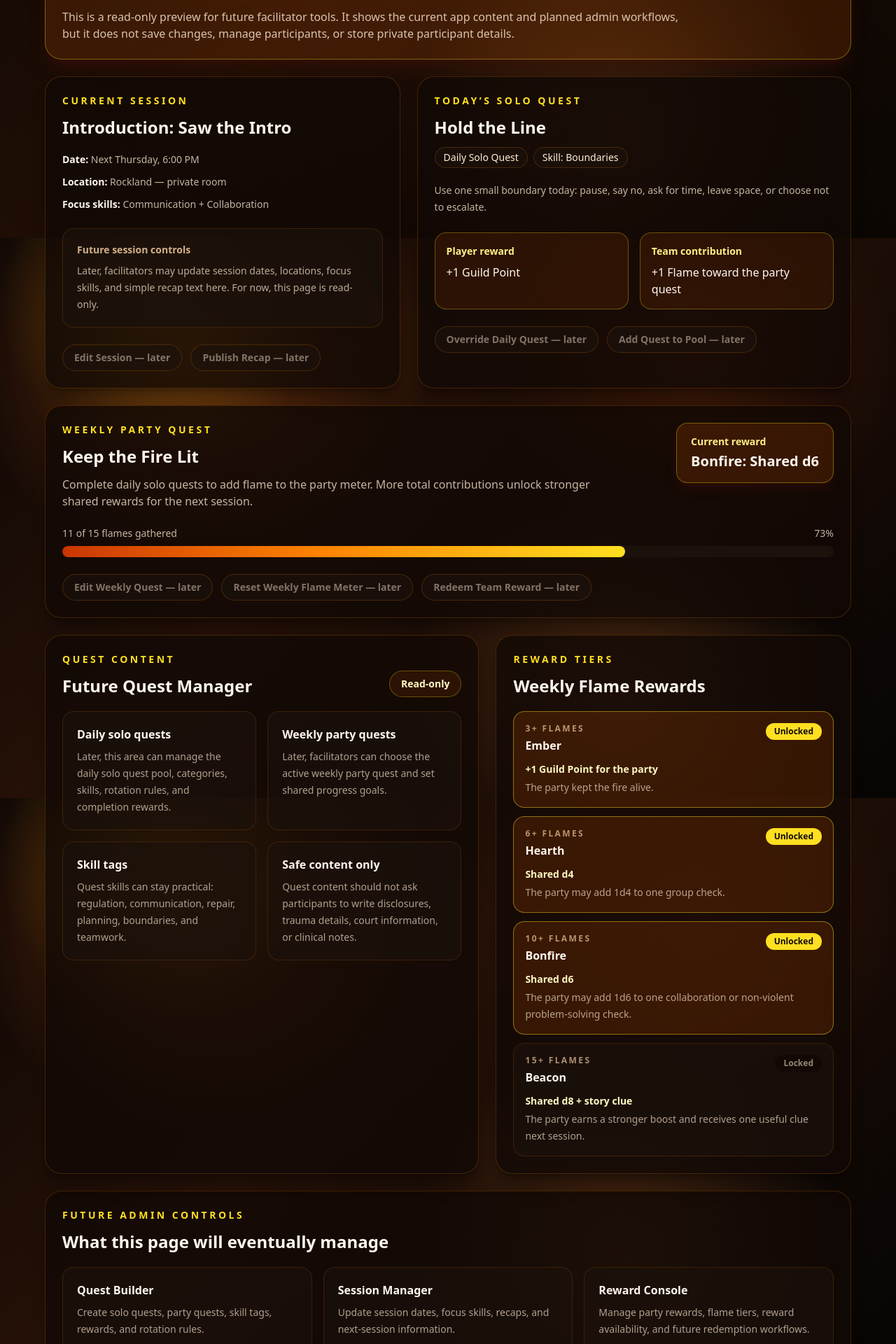
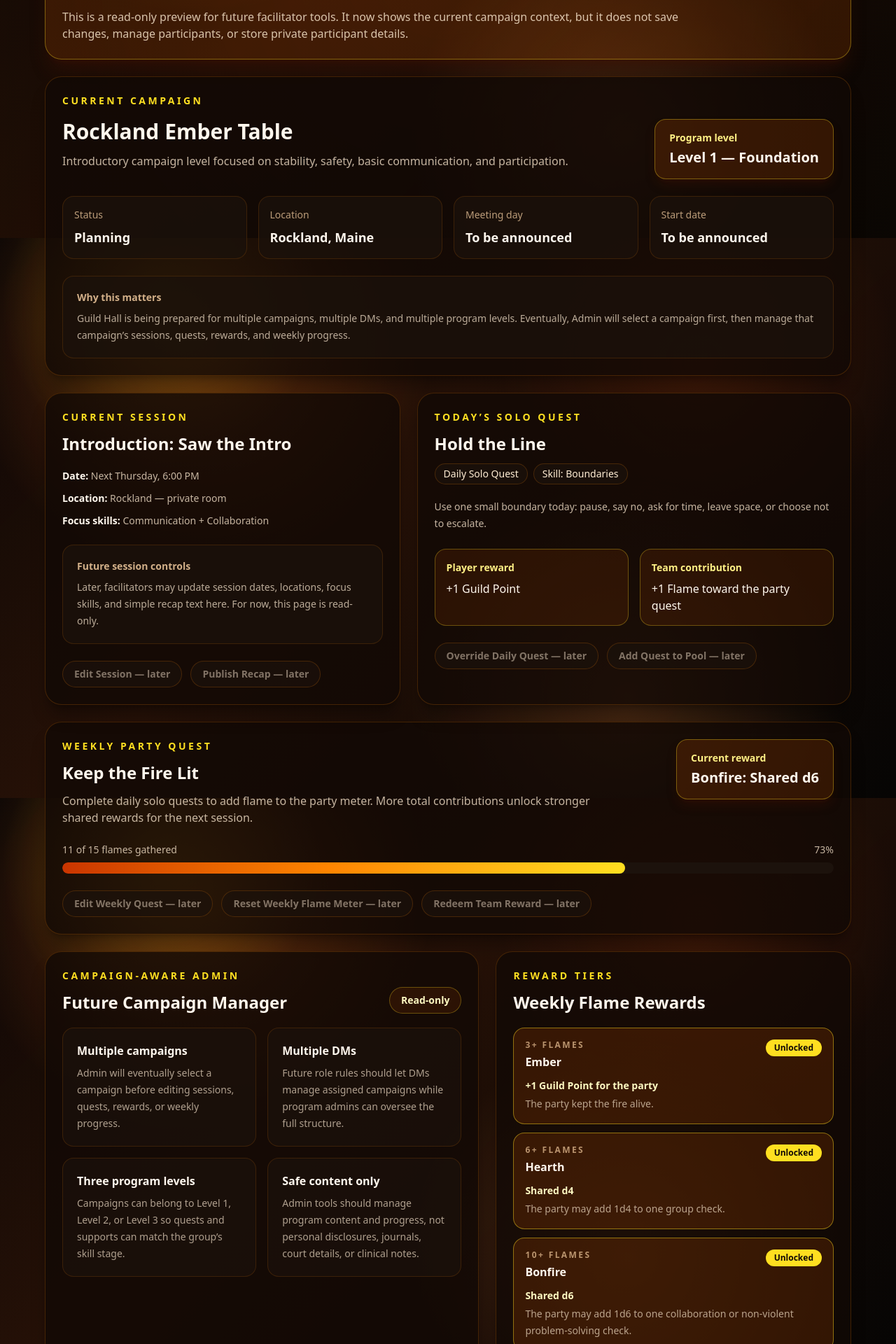
Before and after one commit to jahannlowe-stack/guild-hall-app, a Next.js app: page /admin in a window 1280 px wide. Shown: the part 460-2380 px from the top of the page at 70% size. Built offline with nearby package versions, Linux system fonts and the light colour scheme; no server answers; the database is empty.

Commit message:
Add campaign context to admin preview

```diff
--- a/app/admin/page.tsx
+++ b/app/admin/page.tsx
@@ -3,6 +3,7 @@ import { getGuildContent } from "@/lib/guild-content";
 
 export default async function AdminPage() {
   const {
+    campaign,
     dailySoloQuest,
     weeklyPartyQuest,
     rewardTiers,
@@ -21,10 +22,78 @@ export default async function AdminPage() {
           Guild Hall Control Room
         </h1>
         <p className="mt-4 max-w-4xl text-orange-100/80">
-          This is a read-only preview for future facilitator tools. It shows the
-          current app content and planned admin workflows, but it does not save
-          changes, manage participants, or store private participant details.
+          This is a read-only preview for future facilitator tools. It now shows
+          the current campaign context, but it does not save changes, manage
+          participants, or store private participant details.
         </p>
+      </section>
+
+      <section className="mt-6 rounded-3xl border border-orange-400/20 bg-[#120905]/80 p-6 shadow-xl shadow-black/30">
+        <p className="text-sm font-semibold uppercase tracking-[0.25em] text-yellow-300">
+          Current Campaign
+        </p>
+
+        <div className="mt-4 flex flex-col gap-5 lg:flex-row lg:items-start lg:justify-between">
+          <div>
+            <h2 className="text-3xl font-bold text-orange-50">
+              {campaign.name}
+            </h2>
+            <p className="mt-3 max-w-3xl text-orange-100/75">
+              {campaign.programLevel.description}
+            </p>
+          </div>
+
+          <div className="rounded-2xl border border-yellow-300/35 bg-orange-500/15 px-5 py-4 shadow-lg shadow-orange-950/40">
+            <p className="text-sm font-semibold text-yellow-200">
+              Program level
+            </p>
+            <p className="mt-1 text-xl font-bold text-orange-50">
+              {campaign.programLevel.name}
+            </p>
+          </div>
+        </div>
+
+        <div className="mt-6 grid gap-4 md:grid-cols-4">
+          <div className="rounded-2xl border border-orange-400/15 bg-[#1c120c]/80 p-4">
+            <p className="text-sm text-orange-200/70">Status</p>
+            <p className="mt-2 text-lg font-bold capitalize text-orange-50">
+              {campaign.status}
+            </p>
+          </div>
+
+          <div className="rounded-2xl border border-orange-400/15 bg-[#1c120c]/80 p-4">
+            <p className="text-sm text-orange-200/70">Location</p>
+            <p className="mt-2 text-lg font-bold text-orange-50">
+              {campaign.location}
+            </p>
+          </div>
+
+          <div className="rounded-2xl border border-orange-400/15 bg-[#1c120c]/80 p-4">
+            <p className="text-sm text-orange-200/70">Meeting day</p>
+            <p className="mt-2 text-lg font-bold text-orange-50">
+              {campaign.meetingDay}
+            </p>
+          </div>
+
+          <div className="rounded-2xl border border-orange-400/15 bg-[#1c120c]/80 p-4">
+            <p className="text-sm text-orange-200/70">Start date</p>
+            <p className="mt-2 text-lg font-bold text-orange-50">
+              {campaign.startDate}
+            </p>
+          </div>
+        </div>
+
+        <div className="mt-6 rounded-2xl border border-orange-400/15 bg-[#1c120c]/80 p-5">
+          <p className="text-sm font-semibold text-orange-200/80">
+            Why this matters
+          </p>
+          <p className="mt-2 text-sm leading-6 text-orange-100/70">
+            Guild Hall is being prepared for multiple campaigns, multiple DMs,
+            and multiple program levels. Eventually, Admin will select a
+            campaign first, then manage that campaign’s sessions, quests,
+            rewards, and weekly progress.
+          </p>
+        </div>
       </section>
 
       <section className="mt-6 grid gap-6 lg:grid-cols-[0.9fr_1.1fr]">
@@ -204,10 +273,10 @@ export default async function AdminPage() {
           <div className="flex flex-col gap-3 sm:flex-row sm:items-end sm:justify-between">
             <div>
               <p className="text-sm font-semibold uppercase tracking-[0.25em] text-yellow-300">
-                Quest Content
+                Campaign-Aware Admin
               </p>
               <h2 className="mt-3 text-2xl font-bold text-orange-50">
-                Future Quest Manager
+                Future Campaign Manager
               </h2>
             </div>
 
@@ -218,34 +287,37 @@ export default async function AdminPage() {
 
           <div className="mt-5 grid gap-4 md:grid-cols-2">
             <div className="rounded-2xl border border-orange-400/15 bg-[#1c120c]/70 p-5">
-              <h3 className="font-bold text-orange-50">Daily solo quests</h3>
+              <h3 className="font-bold text-orange-50">Multiple campaigns</h3>
               <p className="mt-2 text-sm leading-6 text-orange-100/65">
-                Later, this area can manage the daily solo quest pool,
-                categories, skills, rotation rules, and completion rewards.
+                Admin will eventually select a campaign before editing sessions,
+                quests, rewards, or weekly progress.
               </p>
             </div>
 
             <div className="rounded-2xl border border-orange-400/15 bg-[#1c120c]/70 p-5">
-              <h3 className="font-bold text-orange-50">Weekly party quests</h3>
+              <h3 className="font-bold text-orange-50">Multiple DMs</h3>
               <p className="mt-2 text-sm leading-6 text-orange-100/65">
-                Later, facilitators can choose the active weekly party quest and
-                set shared progress goals.
+                Future role rules should let DMs manage assigned campaigns while
+                program admins can oversee the full structure.
               </p>
             </div>
 
             <div className="rounded-2xl border border-orange-400/15 bg-[#1c120c]/70 p-5">
-              <h3 className="font-bold text-orange-50">Skill tags</h3>
+              <h3 className="font-bold text-orange-50">
+                Three program levels
+              </h3>
               <p className="mt-2 text-sm leading-6 text-orange-100/65">
-                Quest skills can stay practical: regulation, communication,
-                repair, planning, boundaries, and teamwork.
+                Campaigns can belong to Level 1, Level 2, or Level 3 so quests
+                and supports can match the group’s skill stage.
               </p>
             </div>
 
             <div className="rounded-2xl border border-orange-400/15 bg-[#1c120c]/70 p-5">
               <h3 className="font-bold text-orange-50">Safe content only</h3>
               <p className="mt-2 text-sm leading-6 text-orange-100/65">
-                Quest content should not ask participants to write disclosures,
-                trauma details, court information, or clinical notes.
+                Admin tools should manage program content and progress, not
+                personal disclosures, journals, court details, or clinical
+                notes.
               </p>
             </div>
           </div>
@@ -317,26 +389,26 @@ export default async function AdminPage() {
 
         <div className="mt-5 grid gap-4 md:grid-cols-3">
           <div className="rounded-2xl border border-orange-400/15 bg-[#1c120c]/70 p-5">
-            <h3 className="font-bold text-orange-50">Quest Builder</h3>
+            <h3 className="font-bold text-orange-50">Campaign Manager</h3>
             <p className="mt-2 text-sm leading-6 text-orange-100/65">
-              Create solo quests, party quests, skill tags, rewards, and
-              rotation rules.
+              Create campaigns, assign program levels, set locations, and manage
+              campaign status.
             </p>
           </div>
 
           <div className="rounded-2xl border border-orange-400/15 bg-[#1c120c]/70 p-5">
-            <h3 className="font-bold text-orange-50">Session Manager</h3>
+            <h3 className="font-bold text-orange-50">DM Assignments</h3>
             <p className="mt-2 text-sm leading-6 text-orange-100/65">
-              Update session dates, focus skills, recaps, and next-session
-              information.
+              Assign DMs and facilitators to campaigns after authentication and
+              role permissions are designed.
             </p>
           </div>
 
           <div className="rounded-2xl border border-orange-400/15 bg-[#1c120c]/70 p-5">
-            <h3 className="font-bold text-orange-50">Reward Console</h3>
+            <h3 className="font-bold text-orange-50">Content Editor</h3>
             <p className="mt-2 text-sm leading-6 text-orange-100/65">
-              Manage party rewards, flame tiers, reward availability, and
-              future redemption workflows.
+              Manage sessions, quests, reward tiers, active weekly quests, and
+              flame goals for selected campaigns.
             </p>
           </div>
         </div>
--- a/lib/guild-content.ts
+++ b/lib/guild-content.ts
@@ -38,6 +38,27 @@ type SupabaseSession = {
   is_current: boolean;
 };
 
+type SupabaseCampaign = {
+  id: string;
+  name: string;
+  status: string;
+  location: string | null;
+  meeting_day: string | null;
+  start_date: string | null;
+  program_levels:
+    | {
+        name: string;
+        slug: string;
+        description: string | null;
+      }
+    | {
+        name: string;
+        slug: string;
+        description: string | null;
+      }[]
+    | null;
+};
+
 function getDailyQuestFromPool(quests: SupabaseQuest[]) {
   if (quests.length === 0) {
     return null;
@@ -65,10 +86,23 @@ function formatSessionDate(dateValue: string | null) {
   });
 }
 
+function getProgramLevel(campaign: SupabaseCampaign | null) {
+  if (!campaign?.program_levels) {
+    return null;
+  }
+
+  if (Array.isArray(campaign.program_levels)) {
+    return campaign.program_levels[0] ?? null;
+  }
+
+  return campaign.program_levels;
+}
+
 export async function getGuildContent() {
   const fallbackDailySoloQuest = getDailySoloQuest();
 
-  const [questsResult, rewardTiersResult, sessionsResult] = await Promise.all([
+  const [questsResult, rewardTiersResult, sessionsResult, campaignsResult] =
+    await Promise.all([
       supabase
         .from("quests")
         .select("*")
@@ -83,6 +117,25 @@ export async function getGuildContent() {
         .select("*")
         .eq("is_current", true)
         .limit(1),
+      supabase
+        .from("campaigns")
+        .select(
+          `
+          id,
+          name,
+          status,
+          location,
+          meeting_day,
+          start_date,
+          program_levels (
+            name,
+            slug,
+            description
+          )
+        `
+        )
+        .order("created_at", { ascending: true })
+        .limit(1),
     ]);
 
   const supabaseQuests = (questsResult.data ?? []) as SupabaseQuest[];
@@ -90,6 +143,46 @@ export async function getGuildContent() {
     (rewardTiersResult.data ?? []) as SupabaseRewardTier[];
   const supabaseCurrentSession = (sessionsResult.data?.[0] ??
     null) as SupabaseSession | null;
+  const supabaseCampaign = (campaignsResult.data?.[0] ??
+    null) as SupabaseCampaign | null;
+
+  const programLevel = getProgramLevel(supabaseCampaign);
+
+  const campaign = supabaseCampaign
+    ? {
+        id: supabaseCampaign.id,
+        name: supabaseCampaign.name,
+        status: supabaseCampaign.status,
+        location: supabaseCampaign.location ?? "To be announced",
+        meetingDay: supabaseCampaign.meeting_day ?? "To be announced",
+        startDate: formatSessionDate(supabaseCampaign.start_date),
+        programLevel: programLevel
+          ? {
+              name: programLevel.name,
+              slug: programLevel.slug,
+              description: programLevel.description ?? "",
+            }
+          : {
+              name: "Level 1 — Foundation",
+              slug: "level-1-foundation",
+              description:
+                "Introductory campaign level focused on stability, safety, basic communication, and participation.",
+            },
+      }
+    : {
+        id: "default-campaign",
+        name: "Rockland Ember Table",
+        status: "planning",
+        location: "Rockland, Maine",
+        meetingDay: "To be announced",
+        startDate: "To be announced",
+        programLevel: {
+          name: "Level 1 — Foundation",
+          slug: "level-1-foundation",
+          description:
+            "Introductory campaign level focused on stability, safety, basic communication, and participation.",
+        },
+      };
 
   const dailySoloQuestFromSupabase = getDailyQuestFromPool(
     supabaseQuests.filter((quest) => quest.quest_type === "daily_solo")
@@ -160,6 +253,7 @@ export async function getGuildContent() {
   );
 
   return {
+    campaign,
     dailySoloQuest,
     weeklyPartyQuest,
     rewardTiers,
```
Lines whose indentation alone changed are shown as unchanged.
